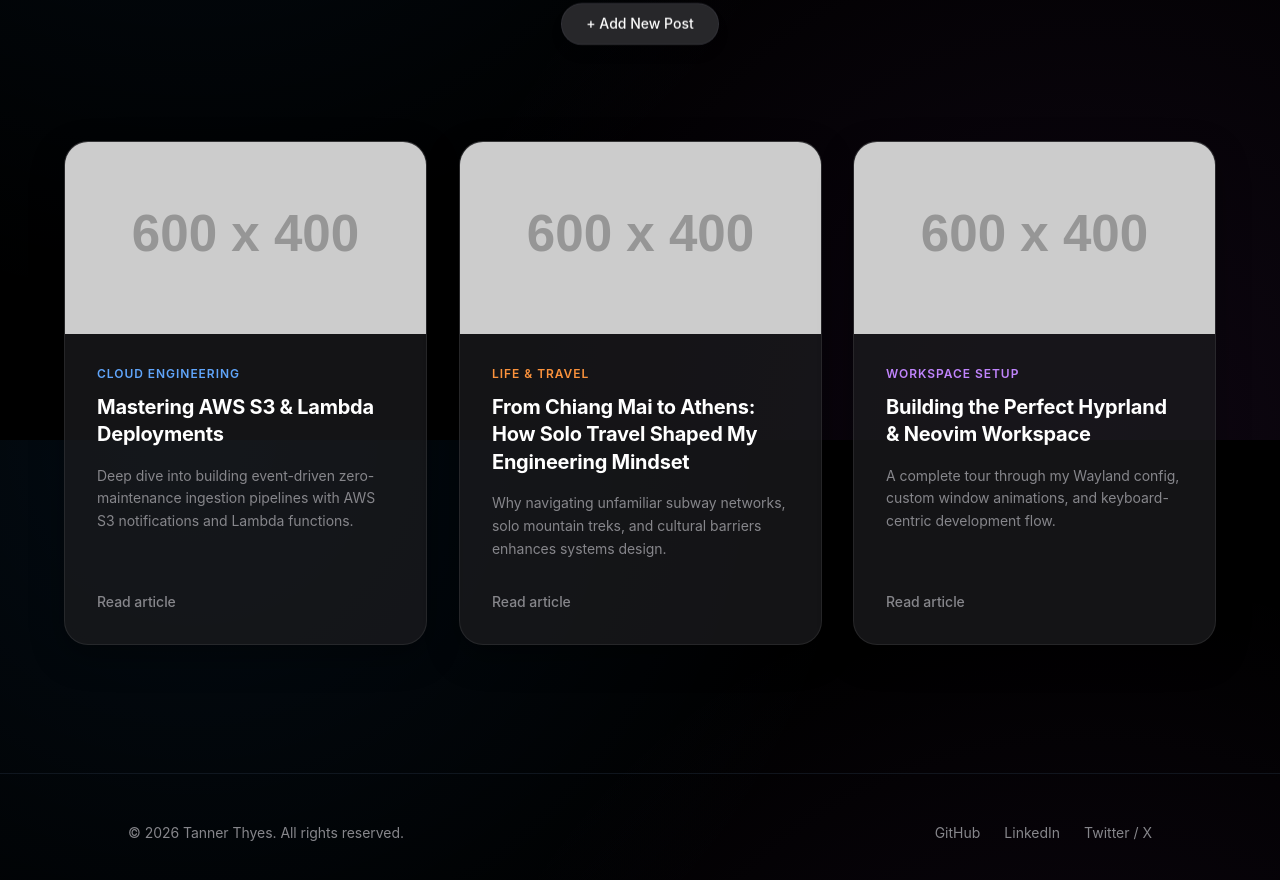
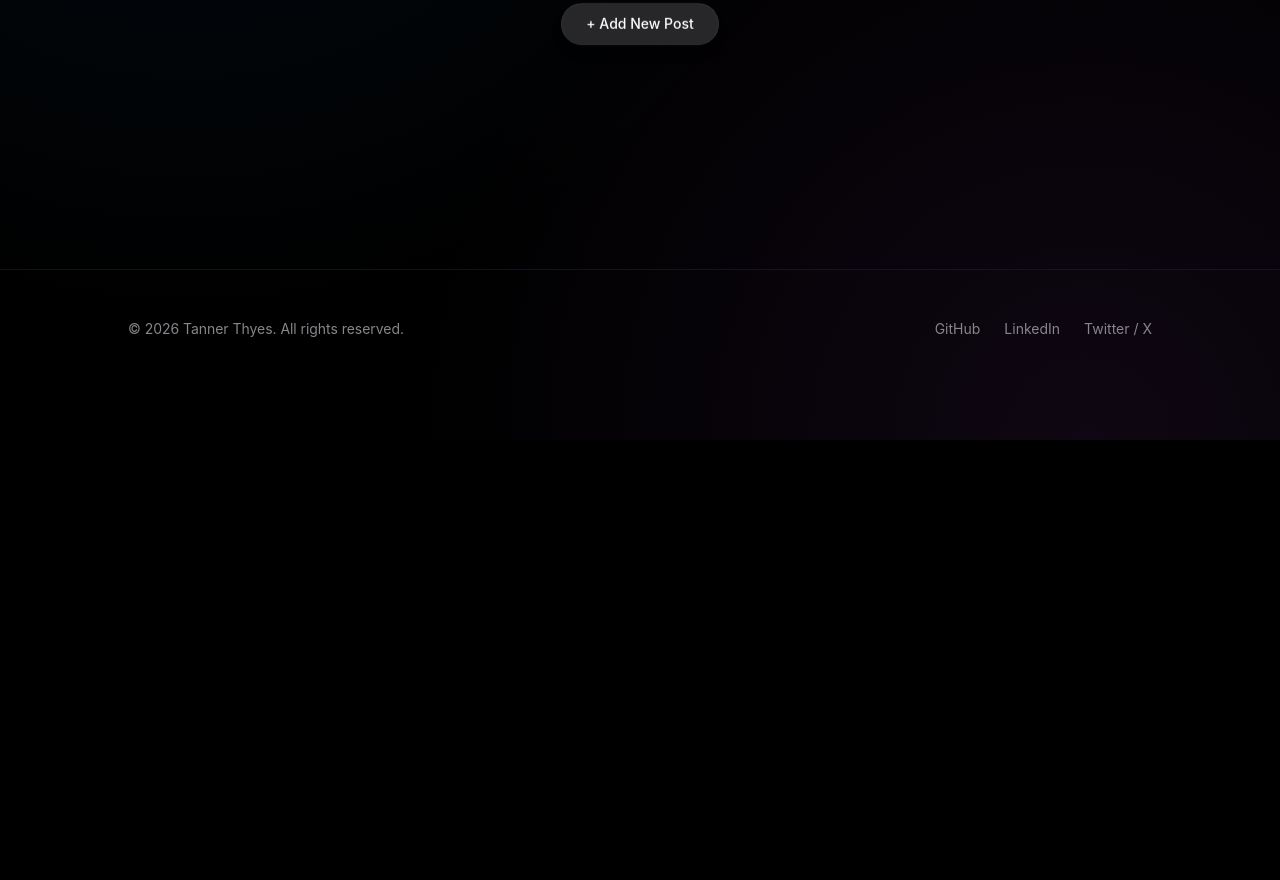
Before and after one commit to tannerjthyes/my-portfolio, a plain HTML site: page blog/index.html in a window 1280 px wide. Shown: the part 360-1240 px from the top of the page. After the commit the page ends 800 px from the top, so only its background shows below. Drawn offline with nearby package versions, Linux system fonts and the light colour scheme; placeholder pictures from the web are drawn by us.

Commit message:
Remove placeholder blog post entries from index.html
Removed three blog post entries from the blog grid section.

```diff
--- a/blog/index.html
+++ b/blog/index.html
@@ -92,69 +92,11 @@
         </div>
     </div>
 
-    <!-- Blog Posts Grid -->
+   <!-- Blog Posts Grid -->
     <section class="py-12 px-6">
         <div class="max-w-6xl mx-auto">
             <div id="blog-grid" class="grid grid-cols-1 md:grid-cols-3 gap-8">
-                <!-- Blog Post 1 -->
-                <a href="first-post.html" class="group block reveal-up">
-                    <div class="apple-card overflow-hidden h-full flex flex-col">
-                        <div class="h-48 w-full bg-zinc-800 relative overflow-hidden">
-                            <img src="https://placehold.co/600x400/18181b/ffffff?text=AWS+Architecture" alt="AWS Post" loading="lazy" class="w-full h-full object-cover group-hover:scale-105 transition-transform duration-700">
-                        </div>
-                        <div class="p-8 flex-grow flex flex-col justify-between">
-                            <div>
-                                <p class="text-xs font-semibold text-blue-400 uppercase tracking-wider mb-3">Cloud Engineering</p>
-                                <h3 class="text-xl font-bold text-white mb-4 leading-snug group-hover:text-blue-400 transition-colors">Mastering AWS S3 & Lambda Deployments</h3>
-                                <p class="text-[#86868b] text-sm leading-relaxed mb-4">Deep dive into building event-driven zero-maintenance ingestion pipelines with AWS S3 notifications and Lambda functions.</p>
-                            </div>
-                            <p class="text-[#86868b] text-sm mt-4 font-medium flex items-center">
-                                Read article
-                                <svg class="w-4 h-4 ml-1 opacity-0 group-hover:opacity-100 group-hover:translate-x-1 transition-all" fill="none" stroke="currentColor" viewBox="0 0 24 24"><path stroke-linecap="round" stroke-linejoin="round" stroke-width="2" d="M9 5l7 7-7 7"></path></svg>
-                            </p>
-                        </div>
-                    </div>
-                </a>
-
-                <!-- Blog Post 2 -->
-                <a href="../blog-post.html?post=solo-travel" class="group block reveal-up delay-100">
-                    <div class="apple-card overflow-hidden h-full flex flex-col">
-                        <div class="h-48 w-full bg-zinc-800 relative overflow-hidden">
-                            <img src="https://placehold.co/600x400/18181b/ffffff?text=Solo+Travel" alt="Travel Post" loading="lazy" class="w-full h-full object-cover group-hover:scale-105 transition-transform duration-700">
-                        </div>
-                        <div class="p-8 flex-grow flex flex-col justify-between">
-                            <div>
-                                <p class="text-xs font-semibold text-orange-400 uppercase tracking-wider mb-3">Life & Travel</p>
-                                <h3 class="text-xl font-bold text-white mb-4 leading-snug group-hover:text-orange-400 transition-colors">From Chiang Mai to Athens: How Solo Travel Shaped My Engineering Mindset</h3>
-                                <p class="text-[#86868b] text-sm leading-relaxed mb-4">Why navigating unfamiliar subway networks, solo mountain treks, and cultural barriers enhances systems design.</p>
-                            </div>
-                            <p class="text-[#86868b] text-sm mt-4 font-medium flex items-center">
-                                Read article
-                                <svg class="w-4 h-4 ml-1 opacity-0 group-hover:opacity-100 group-hover:translate-x-1 transition-all" fill="none" stroke="currentColor" viewBox="0 0 24 24"><path stroke-linecap="round" stroke-linejoin="round" stroke-width="2" d="M9 5l7 7-7 7"></path></svg>
-                            </p>
-                        </div>
-                    </div>
-                </a>
-
-                <!-- Blog Post 3 -->
-                <a href="../blog-post.html?post=hyprland-neovim" class="group block reveal-up delay-200">
-                    <div class="apple-card overflow-hidden h-full flex flex-col">
-                        <div class="h-48 w-full bg-zinc-800 relative overflow-hidden">
-                            <img src="https://placehold.co/600x400/18181b/ffffff?text=Linux+Workspace" alt="Linux Post" loading="lazy" class="w-full h-full object-cover group-hover:scale-105 transition-transform duration-700">
-                        </div>
-                        <div class="p-8 flex-grow flex flex-col justify-between">
-                            <div>
-                                <p class="text-xs font-semibold text-purple-400 uppercase tracking-wider mb-3">Workspace Setup</p>
-                                <h3 class="text-xl font-bold text-white mb-4 leading-snug group-hover:text-purple-400 transition-colors">Building the Perfect Hyprland & Neovim Workspace</h3>
-                                <p class="text-[#86868b] text-sm leading-relaxed mb-4">A complete tour through my Wayland config, custom window animations, and keyboard-centric development flow.</p>
-                            </div>
-                            <p class="text-[#86868b] text-sm mt-4 font-medium flex items-center">
-                                Read article
-                                <svg class="w-4 h-4 ml-1 opacity-0 group-hover:opacity-100 group-hover:translate-x-1 transition-all" fill="none" stroke="currentColor" viewBox="0 0 24 24"><path stroke-linecap="round" stroke-linejoin="round" stroke-width="2" d="M9 5l7 7-7 7"></path></svg>
-                            </p>
-                        </div>
-                    </div>
-                </a>
+                <!-- Posts published via the form will populate here -->
             </div>
         </div>
     </section>
```
